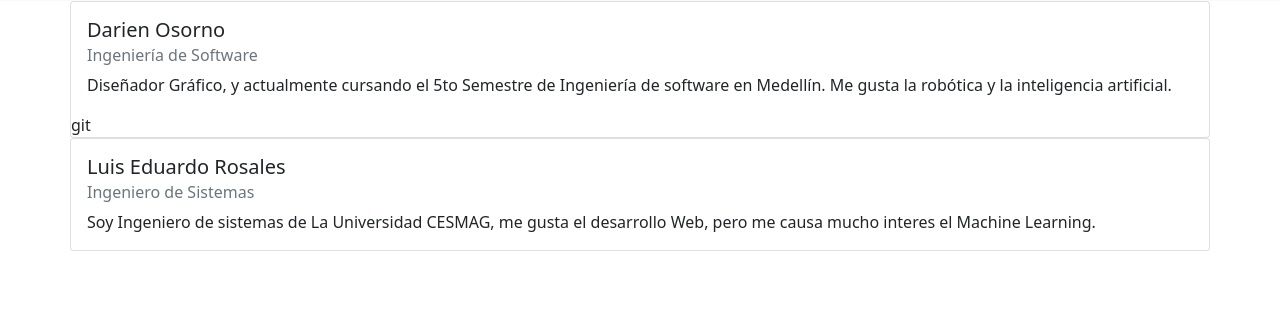
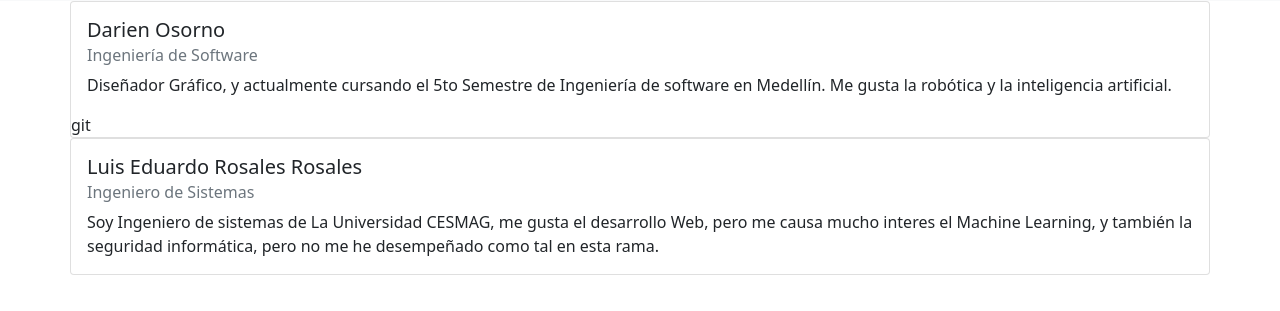
Before and after one commit to darien-o/presentacionG2-DarienOsorno, a plain HTML site: page index.html in a window 1280 px wide. Shown: the part 49-360 px from the top of the page. Drawn offline with nearby package versions, Linux system fonts and the light colour scheme.

Commit message:
Commit en donde agrego mi información personal, nombre y una breve descripción de mi vida profesional

```diff
--- a/index.html
+++ b/index.html
@@ -29,20 +29,18 @@
           </p>
         </div>git
       </div>
-
-
-      <!-- Linea final, no ingresar nada debajo de esto. -->
-
       <div class="row card 12">
         <div class="card-body">
-          <h5 class="card-title">Luis Eduardo Rosales</h5>
+          <h5 class="card-title">Luis Eduardo Rosales Rosales</h5>
           <h6 class="card-subtitle mb-2 text-muted">Ingeniero de Sistemas</h6>
           <p class="card-text">
             Soy Ingeniero de sistemas de La Universidad CESMAG, me gusta el desarrollo Web, pero me causa mucho interes
-            el Machine Learning.
+            el Machine Learning, y también la seguridad informática, pero no me he desempeñado como tal en esta rama.
           </p>
         </div>
       </div>
     </div>
   </body>
 </html>
+
+      <!-- Linea final, no ingresar nada debajo de esto. -->
```
